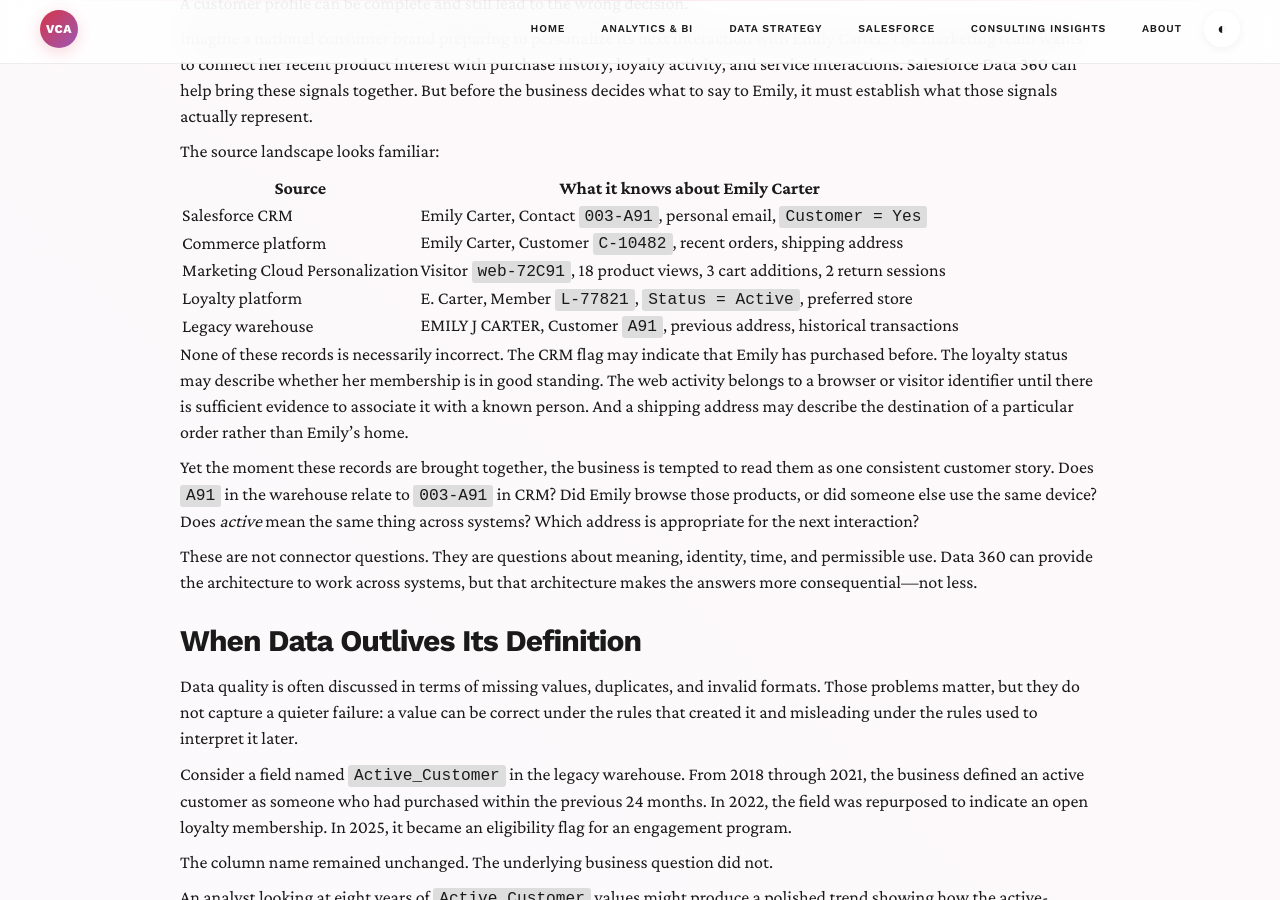
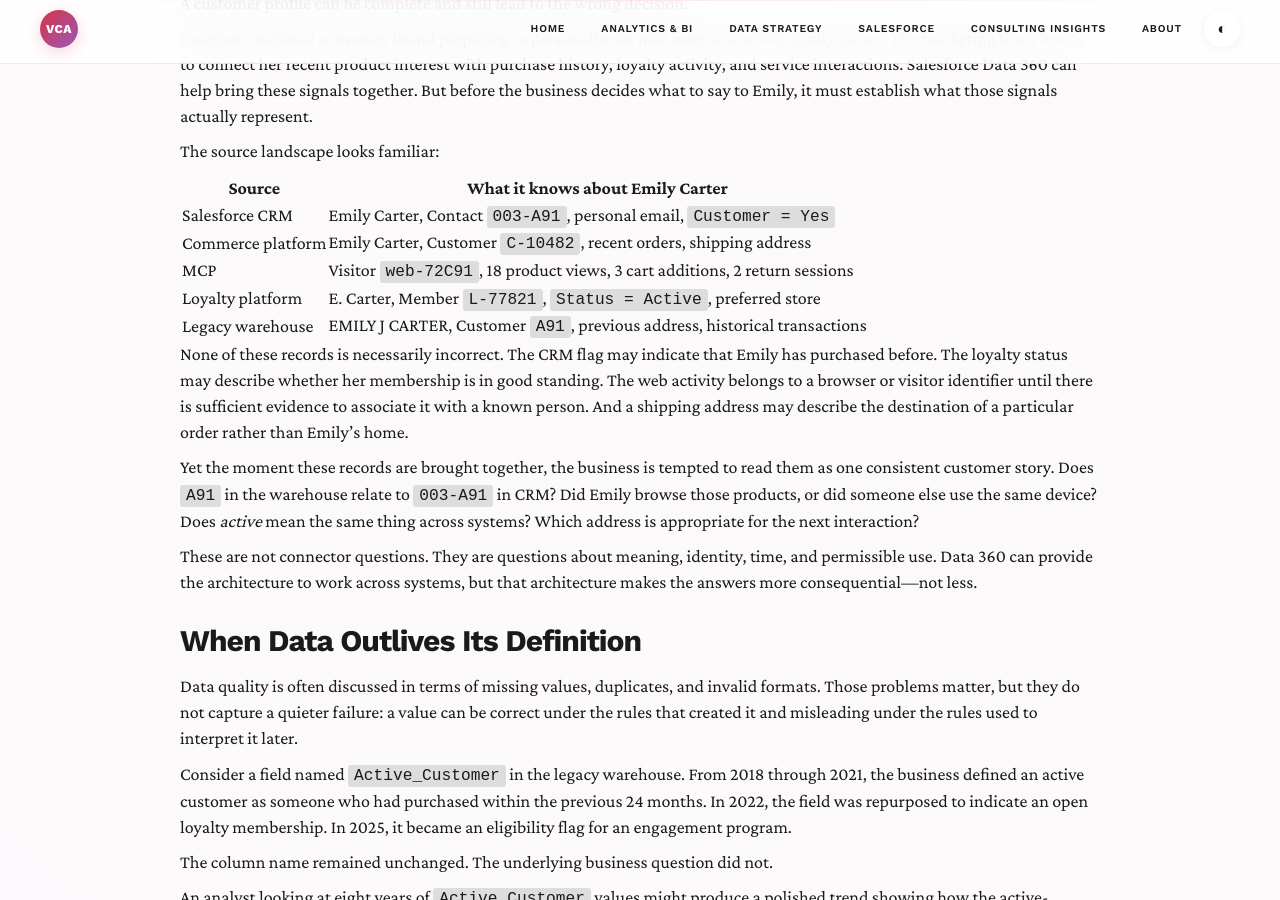
Before and after one commit to VijayChandraAtheli/vijaychandraatheli.com, a Jekyll site: the page built from _posts/2026-10-23-data-longevity-debt-data-360.md, in a window 1280 px wide and 900 px high, scrolled down 398 px. Built offline with Jekyll 4.4.1, drawn with Linux system fonts in a browser that asks for light colours.

Commit message:
Update 2026-10-23-data-longevity-debt-data-360.md

```diff
--- a/_posts/2026-10-23-data-longevity-debt-data-360.md
+++ b/_posts/2026-10-23-data-longevity-debt-data-360.md
@@ -19,7 +19,7 @@ The source landscape looks familiar:
 | --- | --- |
 | Salesforce CRM | Emily Carter, Contact `003-A91`, personal email, `Customer = Yes` |
 | Commerce platform | Emily Carter, Customer `C-10482`, recent orders, shipping address |
-| Marketing Cloud Personalization | Visitor `web-72C91`, 18 product views, 3 cart additions, 2 return sessions |
+| MCP | Visitor `web-72C91`, 18 product views, 3 cart additions, 2 return sessions |
 | Loyalty platform | E. Carter, Member `L-77821`, `Status = Active`, preferred store |
 | Legacy warehouse | EMILY J CARTER, Customer `A91`, previous address, historical transactions |
 
```
